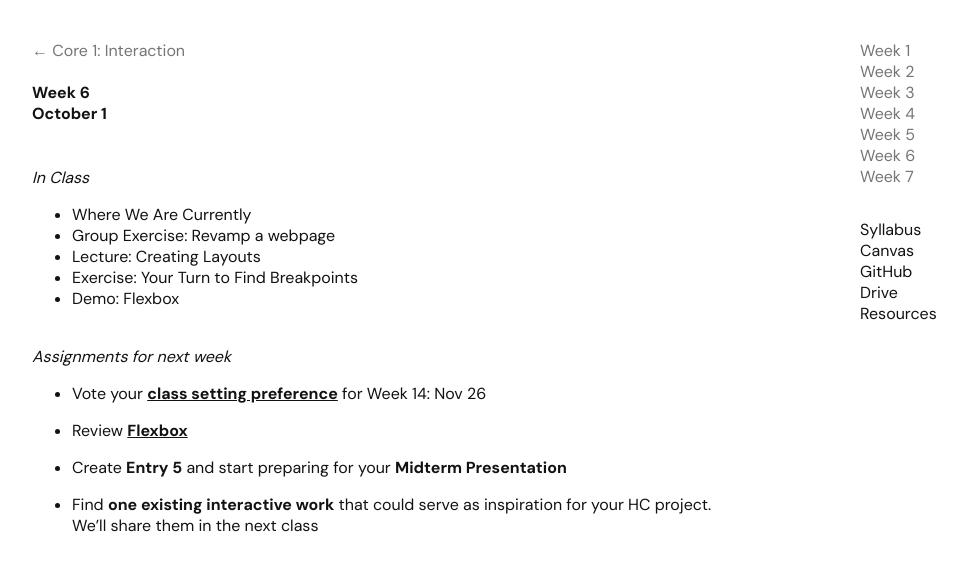
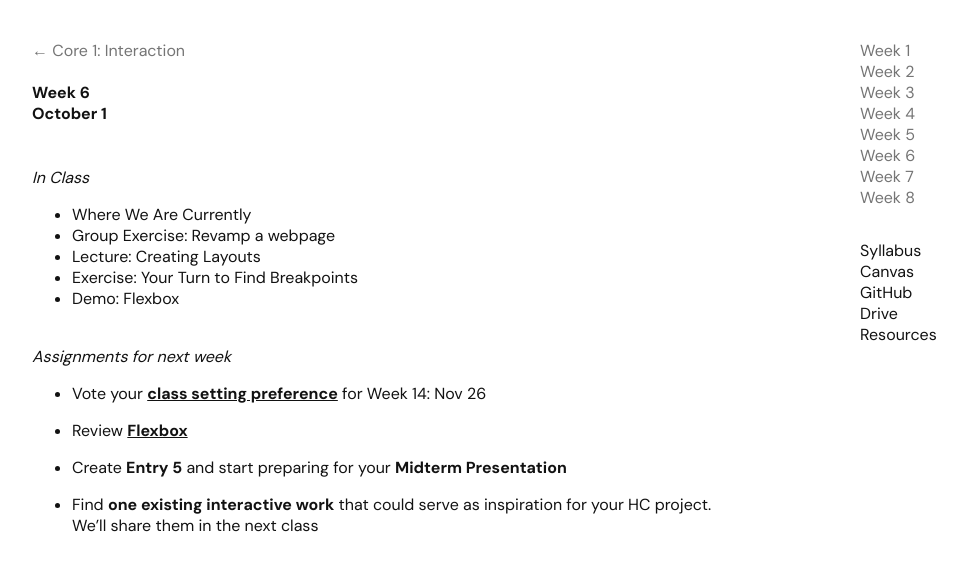
Before and after one commit to core1-interaction/core1-interaction.github.io, a Jekyll site: the page built from week6.md, in a window 1280 px wide. Shown: the top 571 px of the page, without its empty margins (108-1075 px from the left). Built offline with Jekyll 4.4.1, drawn with Linux system fonts in a browser that asks for light colours.

Commit message:
Update sessions.html

```diff
--- a/_layouts/sessions.html
+++ b/_layouts/sessions.html
@@ -23,7 +23,8 @@
                    <a href="https://core1-interaction.github.io/week4.html"><span class="nav-color">Week 4</span></a><br>
                    <a href="https://core1-interaction.github.io/week5.html"><span class="nav-color">Week 5</span></a><br>
                    <a href="https://core1-interaction.github.io/week6.html"><span class="nav-color">Week 6</span></a><br>
-                   <a href="https://core1-interaction.github.io/week7.html"><span class="nav-color">Week 7</span></a></p>
+                   <a href="https://core1-interaction.github.io/week7.html"><span class="nav-color">Week 7</span></a><br>
+                   <a href="https://core1-interaction.github.io/week8.html"><span class="nav-color">Week 8</span></a></p>
             </div>
             <div class="links">
               <p><a href="https://docs.google.com/document/d/1MUvA-rT5wbHm0lmuFQosuDWHbuqtpIjTAWMr-lMu8Fk/edit?usp=sharing" target="_blank">Syllabus</a><br>
```
